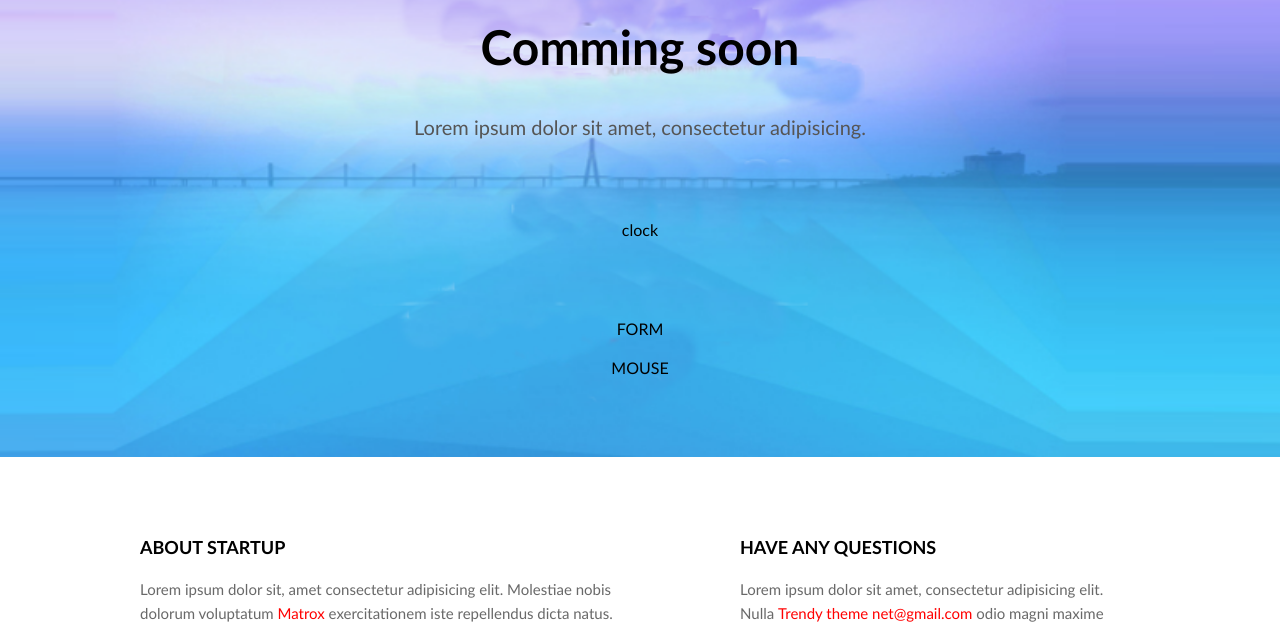
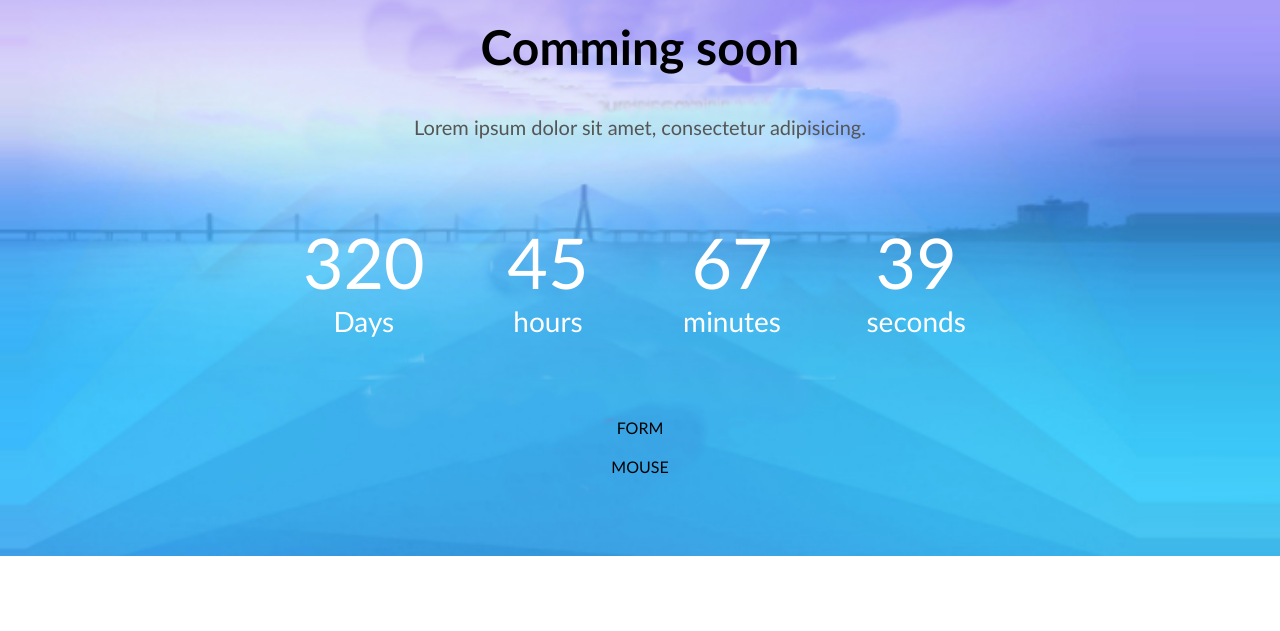
Before and after one commit to prytis/Comming-Soon, a plain HTML site: page index.html in a window 1280 px wide. Shown: the part 142-773 px from the top of the page. Drawn offline with Linux system fonts and the light colour scheme; files whose address does not match are found by name.

Commit message:
clock added

```diff
--- a/css/content.css
+++ b/css/content.css
@@ -29,3 +29,20 @@ h2 {
     color: red;
     text-decoration: none;
     }
+
+    .hero .clock {
+        width: 100%;
+        color: #fff;
+    }
+
+        .hero .clock .tablo {
+            width: 18%;
+        }
+            .hero .clock .tablo .value {
+                width: 100%;
+                font-size: 70px;
+            }
+            .hero .clock .tablo .label {
+                width: 100%;
+                font-size: 28px;
+            }
--- a/index.html
+++ b/index.html
@@ -18,7 +18,22 @@
             <h1>Comming soon</h1>
             <p>Lorem ipsum dolor sit amet, consectetur adipisicing.</p>
             <div class="clock">
-                    clock
+                <div class="tablo">
+                    <div class="value">320</div>
+                    <div class="label">Days</div>
+                </div>
+                <div class="tablo">
+                    <div class="value">45</div>
+                    <div class="label">hours</div>
+                </div>
+                <div class="tablo">
+                    <div class="value">67</div>
+                    <div class="label">minutes</div>
+                </div>
+                <div class="tablo">
+                    <div class="value">39</div>
+                    <div class="label">seconds</div>
+                </div>
             </div>
             <div class="form">
                 FORM
@@ -39,6 +54,7 @@
                 <h2>Have any questions</h2>
                 <p>Lorem ipsum dolor sit amet, consectetur adipisicing elit. Nulla <a href="#">Trendy theme net@gmail.com</a> odio magni maxime molestias odit!</p>
             </div>
+
         </div>
     </main>
     <footer class="container">
```
